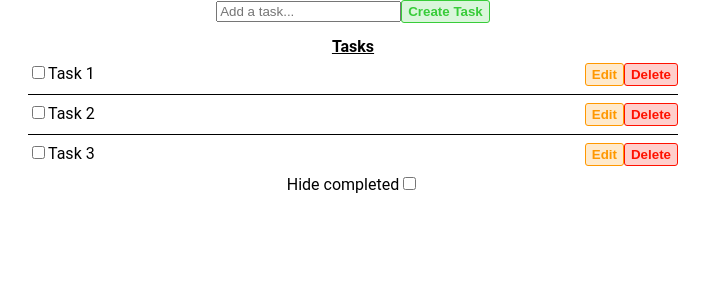
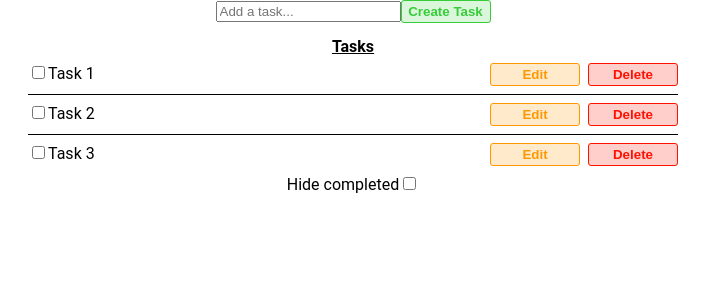
Before and after one commit to amanape/musical-carnival, a React (Create React App) app: page / in a window 1280 px wide. Shown: the top 300 px of the page, without its empty margins (287-996 px from the left). Built offline with nearby package versions, Linux system fonts and the light colour scheme.

Commit message:
Minor style tweaks

```diff
--- a/src/components/Task/Task.tsx
+++ b/src/components/Task/Task.tsx
@@ -11,7 +11,7 @@ const Task: React.FC<ITask> = ({ title, id }) => (
       <input type="checkbox" id={id} />
       {title}
     </label>
-    <div>
+    <div className="btn-container">
       <button type="button" className="btn-edit">Edit</button>
       <button type="button" className="btn-delete">Delete</button>
     </div>
--- a/src/components/TaskInputBar/TaskInputBar.tsx
+++ b/src/components/TaskInputBar/TaskInputBar.tsx
@@ -3,7 +3,7 @@ import React from 'react';
 const TaskInputBar: React.FC = () => (
   <div>
     <input type="text" placeholder="Add a task..." />
-    <button type="button" className="btn-create">Create Task</button>
+    <button type="submit" className="btn-create">Create Task</button>
   </div>
 );
 
--- a/src/sass/abstracts/_mixins.scss
+++ b/src/sass/abstracts/_mixins.scss
@@ -1,5 +1,6 @@
 @mixin button($btn_color) {
   cursor: pointer;
+  width: 90px;
   display: inline-block;
   font-weight: 700;
   padding: 3px 6px;
--- a/src/sass/layout/_task.scss
+++ b/src/sass/layout/_task.scss
@@ -8,4 +8,10 @@ li.task {
     border-bottom: none;
   }
 
+  .btn-container {
+    .btn-edit {
+      margin-right: 0.5rem;
+    }
+  }
+
 }
```
